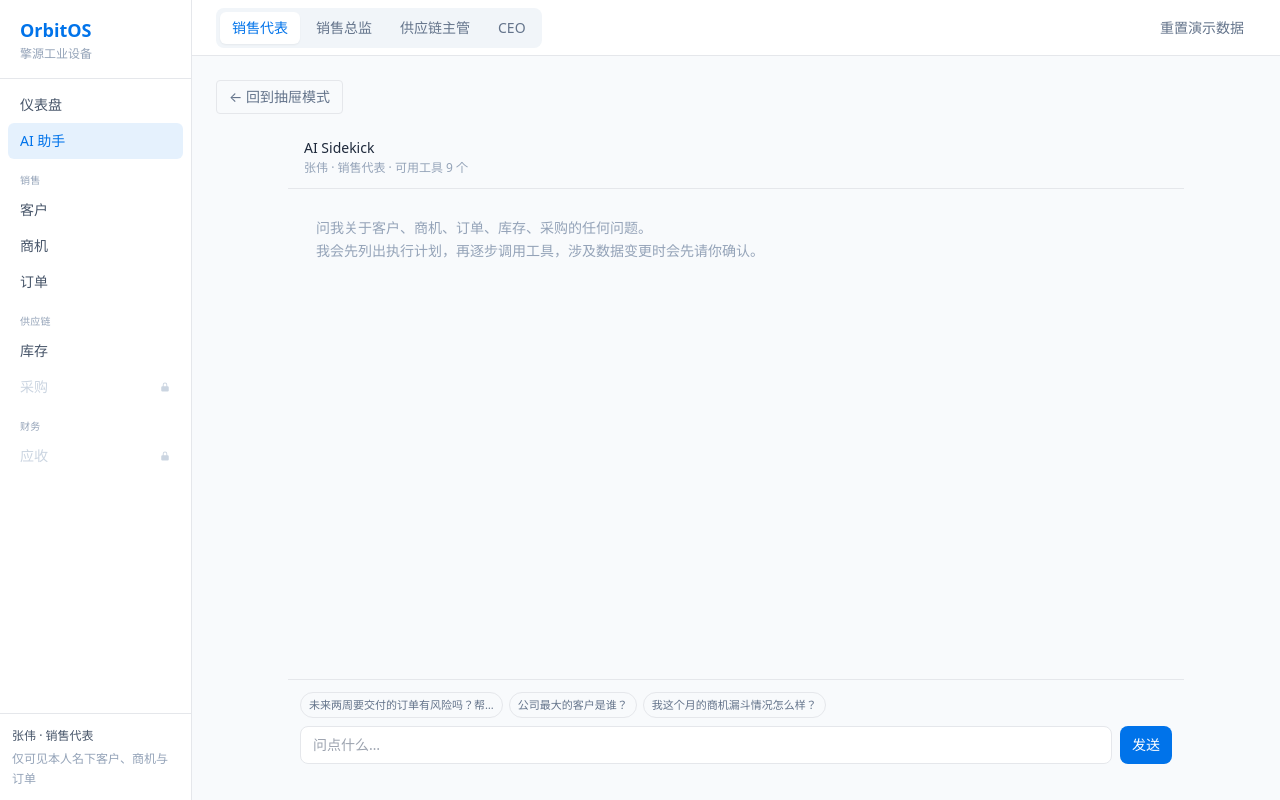
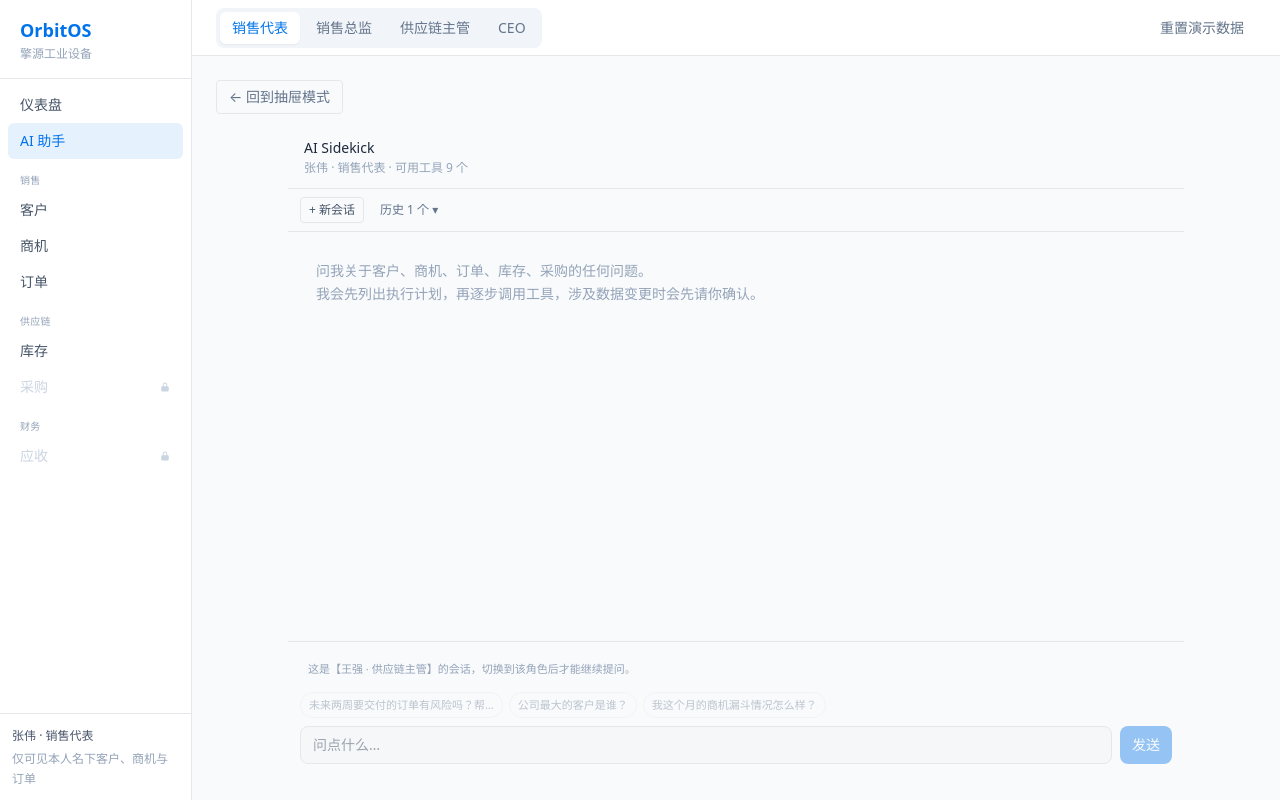
Before and after one commit to vanessayu020624/orbit-os, a React (Vite) app: page /agent in a window 1280 px wide. Both pictures are taken after a click on the button "销售代表". Built offline with nearby package versions, Linux system fonts and the light colour scheme.

Commit message:
feat(sidekick): 多会话、历史回看与跨角色只读

```diff
--- a/src/components/AppShell.tsx
+++ b/src/components/AppShell.tsx
@@ -31,7 +31,7 @@ const NAV_GROUPS: NavGroup[] = [
 export function AppShell({ children, sidekick }: { children: ReactNode; sidekick?: ReactNode }) {
   const { currentUser, reset } = useStore()
   const meta = ROLE_META[currentUser.role]
-  const { open, setOpen, wide, setWide, busy } = useSidekick()
+  const { open, setOpen, wide, setWide, busy, resetConversations } = useSidekick()
   const location = useLocation()
   const onAgentPage = location.pathname === '/agent'
   return (
@@ -78,7 +78,7 @@ export function AppShell({ children, sidekick }: { children: ReactNode; sidekick
       <div className="flex-1 flex flex-col min-w-0">
         <header className="h-14 shrink-0 bg-white border-b flex items-center justify-between px-6">
           <RoleSwitcher />
-          <button onClick={reset}
+          <button onClick={() => { reset(); resetConversations() }}
             className="text-sm text-slate-500 hover:text-danger px-3 py-1.5 rounded hover:bg-slate-50">
             重置演示数据
           </button>
--- /dev/null
+++ b/src/lib/conversations.ts
@@ -0,0 +1,105 @@
+// Sidekick 会话持久化。业务数据不持久化（generateSeed(42) 每次刷新重来），
+// 会话是第二个例外（第一个是 uiPrefs.ts 的抽屉偏好）。
+// 结构照抄 uiPrefs.ts：接受可选 store 参数、getItem/setItem 各自 try/catch、
+// 损坏内容逐级回落、绝不抛异常。
+
+import type { Item } from '../sidekick/SidekickProvider'
+
+export interface Conversation {
+  id: string
+  title: string
+  userId: string                        // 创建者，用于只读判定
+  createdAt: number                     // Date.now()
+  items: Item[]
+  history: { q: string; a: string }[]   // 喂给模型的最近两轮
+}
+
+const KEY = 'orbitos.sidekick.conversations'
+export const MAX_CONVERSATIONS = 20
+
+const UNRESOLVED_CONFIRM_ERROR = '这一轮的确认在页面刷新前未完成，已中断。'
+
+/** 标题取首个用户提问的前 20 字，超出补「…」；还没提问过的会话叫「新会话」。 */
+export function titleFor(items: Item[]): string {
+  const first = items.find((it): it is Extract<Item, { k: 'user' }> => it.k === 'user')
+  if (!first) return '新会话'
+  return first.text.length > 20 ? first.text.slice(0, 20) + '…' : first.text
+}
+
+/** 新建一个空会话。id 由调用方传入（便于测试确定性）。 */
+export function newConversation(id: string, userId: string, createdAt: number): Conversation {
+  return { id, title: '新会话', userId, createdAt, items: [], history: [] }
+}
+
+/** 把刷新后无法响应的未决确认卡换成中断提示。见决定 3。 */
+export function sanitizeItems(items: Item[]): Item[] {
+  return items.map(it => {
+    if (it.k === 'confirm' && it.resolved === undefined) {
+      return { k: 'error', text: UNRESOLVED_CONFIRM_ERROR }
+    }
+    return it
+  })
+}
+
+function getStorage(store?: Pick<Storage, 'getItem'>): Pick<Storage, 'getItem'> | null {
+  if (store) return store
+  try {
+    return globalThis.localStorage ?? null
+  } catch {
+    return null
+  }
+}
+
+function isValidConversation(v: unknown): v is Conversation {
+  if (typeof v !== 'object' || v === null) return false
+  const c = v as Record<string, unknown>
+  return typeof c.id === 'string'
+    && typeof c.title === 'string'
+    && typeof c.userId === 'string'
+    && typeof c.createdAt === 'number'
+    && Array.isArray(c.items)
+    && Array.isArray(c.history)
+}
+
+/** 读回会话列表；存储不可用或内容损坏一律返回 []，绝不抛异常。 */
+export function readConversations(store?: Pick<Storage, 'getItem'>): Conversation[] {
+  const s = getStorage(store)
+  if (!s) return []
+  let raw: string | null
+  try {
+    raw = s.getItem(KEY)
+  } catch {
+    return []
+  }
+  if (raw == null) return []
+  let parsed: unknown
+  try {
+    parsed = JSON.parse(raw)
+  } catch {
+    return []
+  }
+  if (!Array.isArray(parsed)) return []
+  const out: Conversation[] = []
+  for (const item of parsed) {
+    if (!isValidConversation(item)) continue
+    out.push({ ...item, items: sanitizeItems(item.items) })
+  }
+  return out
+}
+
+/** 写入；最多保留最近 MAX_CONVERSATIONS 条（按数组顺序取前 N 条），超额丢弃最旧的。 */
+export function writeConversations(cs: Conversation[], store?: Pick<Storage, 'setItem'>): void {
+  const s = store ?? (() => {
+    try {
+      return globalThis.localStorage ?? null
+    } catch {
+      return null
+    }
+  })()
+  if (!s) return
+  try {
+    s.setItem(KEY, JSON.stringify(cs.slice(0, MAX_CONVERSATIONS)))
+  } catch {
+    // Safari 隐私模式、配额超限等：忽略
+  }
+}
--- /dev/null
+++ b/src/sidekick/ConversationBar.tsx
@@ -0,0 +1,55 @@
+import { useState } from 'react'
+import { useStore } from '../lib/store'
+import { ROLE_META } from '../lib/rbac'
+import { useSidekick } from './SidekickProvider'
+
+export function ConversationBar() {
+  const { db, currentUser } = useStore()
+  const c = useSidekick()
+  const [expanded, setExpanded] = useState(false)
+
+  return (
+    <div className="border-b">
+      <div className="flex items-center gap-2 px-3 py-2">
+        <button onClick={c.newChat} disabled={c.busy}
+          className="text-xs px-2 py-1 rounded border text-slate-600 hover:border-brand
+                     hover:text-brand disabled:opacity-40">
+          + 新会话
+        </button>
+        <button onClick={() => setExpanded(v => !v)}
+          className="text-xs px-2 py-1 rounded text-slate-500 hover:text-brand">
+          历史 {c.conversations.length} 个 {expanded ? '▴' : '▾'}
+        </button>
+      </div>
+      {expanded && (
+        <div className="max-h-48 overflow-auto border-t">
+          {c.conversations.map(conv => {
+            const isActive = conv.id === c.activeId
+            const isOwn = conv.userId === currentUser.id
+            const owner = db.users.find(u => u.id === conv.userId)
+            const ownerName = owner?.name ?? '—'
+            const roleLabel = owner ? ROLE_META[owner.role].label : '—'
+            return (
+              <div key={conv.id}
+                onClick={() => !c.busy && c.switchChat(conv.id)}
+                className={`group flex items-center gap-2 px-3 py-1.5 text-xs
+                           ${c.busy ? 'cursor-not-allowed opacity-60' : 'cursor-pointer'}
+                           ${isActive ? 'bg-brand/10' : 'hover:bg-slate-50'}`}>
+                <div className="flex-1 min-w-0">
+                  <div className={`truncate ${isActive ? 'text-brand font-medium' : 'text-slate-600'}`}>
+                    {conv.title}
+                  </div>
+                  <div className="text-[10px] text-slate-400">
+                    {ownerName} · {roleLabel}{isOwn ? '' : ' · 只读'}
+                  </div>
+                </div>
+                <button onClick={e => { e.stopPropagation(); c.deleteChat(conv.id) }} disabled={c.busy}
+                  className="text-slate-300 hover:text-danger px-1 opacity-0 group-hover:opacity-100">×</button>
+              </div>
+            )
+          })}
+        </div>
+      )}
+    </div>
+  )
+}
--- a/src/sidekick/Sidekick.tsx
+++ b/src/sidekick/Sidekick.tsx
@@ -6,6 +6,7 @@ import { ToolCallCard } from './ToolCallCard'
 import { ConfirmCard } from './ConfirmCard'
 import { FinalAnswer } from './FinalAnswer'
 import { PRESETS, useSidekick } from './SidekickProvider'
+import { ConversationBar } from './ConversationBar'
 
 export function Sidekick() {
   // 不要解构 db——本组件不用它，vite react-ts 模板开了 noUnusedLocals，会直接构建失败
@@ -24,6 +25,8 @@ export function Sidekick() {
           {currentUser.name} · {ROLE_META[currentUser.role].label} · 可用工具 {toolCount} 个
         </div>
       </div>
+
+      <ConversationBar />
 
       <div className="flex-1 overflow-auto p-3 space-y-2.5">
         {!c.items.length && (
@@ -52,9 +55,14 @@ export function Sidekick() {
       </div>
 
       <div className="border-t p-3 space-y-2">
+        {c.readOnly && c.readOnlyOwner && (
+          <div className="text-[11px] text-slate-400 bg-slate-50 rounded px-2 py-1.5 leading-relaxed">
+            这是【{c.readOnlyOwner.name} · {c.readOnlyOwner.roleLabel}】的会话，切换到该角色后才能继续提问。
+          </div>
+        )}
         <div className="flex flex-wrap gap-1.5">
           {PRESETS.map(p => (
-            <button key={p} onClick={() => c.ask(p)} disabled={c.busy}
+            <button key={p} onClick={() => c.ask(p)} disabled={c.busy || c.readOnly}
               className="text-[11px] px-2 py-1 rounded-full border text-slate-500
                          hover:border-brand hover:text-brand disabled:opacity-40">
               {p.length > 16 ? p.slice(0, 16) + '…' : p}
@@ -64,9 +72,9 @@ export function Sidekick() {
         <div className="flex gap-2">
           <input value={c.input} onChange={e => c.setInput(e.target.value)}
             onKeyDown={e => e.key === 'Enter' && c.ask(c.input)}
-            placeholder={c.busy ? '执行中…' : '问点什么…'} disabled={c.busy}
+            placeholder={c.busy ? '执行中…' : '问点什么…'} disabled={c.busy || c.readOnly}
             className="flex-1 px-3 py-2 rounded-lg border text-sm outline-none focus:border-brand" />
-          <button onClick={() => c.ask(c.input)} disabled={c.busy}
+          <button onClick={() => c.ask(c.input)} disabled={c.busy || c.readOnly}
             className="px-3 py-2 rounded-lg bg-brand text-white text-sm disabled:opacity-40">发送</button>
         </div>
       </div>
--- a/src/sidekick/SidekickProvider.tsx
+++ b/src/sidekick/SidekickProvider.tsx
@@ -5,8 +5,12 @@ import { runAgent } from '../agent/loop'
 import { LlmRateLimited, resetUsage, sumUsage } from '../agent/llm'
 import { runReplay } from '../agent/replay'
 import { onAskAgent } from '../lib/bus'
+import { ROLE_META } from '../lib/rbac'
 import type { StepState } from './PlanChecklist'
 import { readUiPrefs, writeUiPrefs } from '../lib/uiPrefs'
+import {
+  type Conversation, readConversations, writeConversations, newConversation, titleFor,
+} from '../lib/conversations'
 
 const PRESETS = [
   '未来两周要交付的订单有风险吗？帮我排查并给出处理方案。',
@@ -58,6 +62,15 @@ export interface SidekickCtx {
   setOpen: (v: boolean) => void
   wide: boolean            // 宽档位：false=380px，true=560px
   setWide: (v: boolean) => void
+  conversations: Conversation[]
+  activeId: string
+  activeConversation: Conversation
+  readOnly: boolean
+  readOnlyOwner: { name: string; roleLabel: string } | null
+  newChat: () => void
+  switchChat: (id: string) => void
+  deleteChat: (id: string) => void
+  resetConversations: () => void
 }
 
 const Ctx = createContext<SidekickCtx | null>(null)
@@ -70,9 +83,24 @@ export function useSidekick(): SidekickCtx {
 
 export { PRESETS }
 
+function newConvId(): string {
+  return `conv-${Date.now()}-${Math.random().toString(36).slice(2, 8)}`
+}
+
 export function SidekickProvider({ children }: { children: ReactNode }) {
   const { currentUser, applyMutation, pushAudit } = useStore()
-  const [items, setItems] = useState<Item[]>([])
+
+  // 必须惰性初始化：Provider 包着整棵应用树，一次问询会 emit 几十个事件、每个都触发重渲染，
+  // 非惰性写法会在每次渲染上做一次同步 localStorage.getItem + JSON.parse 再把结果丢掉。
+  // 初始化：读回会话；列表为空就用 newConversation 造一条并设为 active；非空则 active 取第 0 条。
+  const [conversations, setConversations] = useState<Conversation[]>(() => {
+    const cs = readConversations()
+    return cs.length > 0 ? cs : [newConversation(newConvId(), currentUser.id, Date.now())]
+  })
+  const [activeId, setActiveId] = useState<string>(() => conversations[0].id)
+  const activeIdRef = useRef(activeId)
+  useEffect(() => { activeIdRef.current = activeId }, [activeId])
+
   const [steps, setSteps] = useState<Record<string, StepState>>({})
   const [amended, setAmended] = useState<Set<string>>(new Set())
   const [busy, setBusy] = useState(false)
@@ -82,9 +110,6 @@ export function SidekickProvider({ children }: { children: ReactNode }) {
   // busy 状态用于渲染禁用输入框；busyRef 供 ask() 内部做实时并发拦截，
   // 避免 bus 订阅注册的旧闭包读到渲染时快照的 busy（见下方 useEffect 的说明）。
   const busyRef = useRef(false)
-  // 最近两轮问答，喂给 planner/executor 让追问能理解指代。
-  // 切换角色时必须清空——把 A 角色看到的数据带进 B 角色的上下文是越权泄漏。
-  const history = useRef<{ q: string; a: string }[]>([])
 
   // 必须惰性初始化：Provider 包着整棵应用树，一次问询会 emit 几十个事件、每个都触发重渲染，
   // 非惰性写法会在每次渲染上做一次同步 localStorage.getItem + JSON.parse 再把结果丢掉。
@@ -92,15 +117,33 @@ export function SidekickProvider({ children }: { children: ReactNode }) {
   const [wide, setWide] = useState(() => readUiPrefs().wide)
 
   useEffect(() => { writeUiPrefs({ open, wide }) }, [open, wide])
+  useEffect(() => { writeConversations(conversations) }, [conversations])
+
+  const activeConversation = conversations.find(c => c.id === activeId) ?? conversations[0]
+  const items = activeConversation.items
+  const readOnly = activeConversation.userId !== currentUser.id
+  const owner = readOnly ? useStore.getState().db.users.find(u => u.id === activeConversation.userId) : undefined
+  const readOnlyOwner = readOnly
+    ? { name: owner?.name ?? '—', roleLabel: owner ? ROLE_META[owner.role].label : '—' }
+    : null
+
+  // 更新活跃会话的 items（同步刷新 title）。必须是函数式更新——高频 emit 下闭包读旧 state 会丢事件
+  // （P5 复审专门核过的点）。用 activeIdRef 而不是闭包里的 activeId，因为 onEvent 会被 runAgent
+  // 反复调用，闭包可能是旧渲染的快照；activeIdRef 保证一次问询的全部事件写进同一个会话，
+  // 哪怕用户中途切了会话。
+  function updateActiveItems(fn: (items: Item[]) => Item[]) {
+    setConversations(cs => cs.map(c => c.id === activeIdRef.current
+      ? { ...c, items: fn(c.items), title: titleFor(fn(c.items)) } : c))
+  }
 
   function onEvent(e: AgentEvent) {
     switch (e.type) {
       case 'plan':
-        setItems(p => [...p, { k: 'plan', plan: e.plan }])
+        updateActiveItems(p => [...p, { k: 'plan', plan: e.plan }])
         setSteps(Object.fromEntries(e.plan.steps.map(s => [s.id, 'pending' as StepState])))
         break
       case 'plan_amended':
-        setItems(p => p.map(it => it.k === 'plan'
+        updateActiveItems(p => p.map(it => it.k === 'plan'
           ? { ...it, plan: { ...it.plan, steps: [...it.plan.steps, ...e.addedSteps] } } : it))
         setAmended(s => new Set([...s, ...e.addedSteps.map(x => x.id)]))
         setSteps(s => ({ ...s, ...Object.fromEntries(e.addedSteps.map(x => [x.id, 'pending' as StepState])) }))
@@ -108,19 +151,19 @@ export function SidekickProvider({ children }: { children: ReactNode }) {
       case 'step_start': setSteps(s => ({ ...s, [e.stepId]: 'running' })); break
       case 'step_done':  setSteps(s => ({ ...s, [e.stepId]: 'done' })); break
       case 'tool_call':
-        setItems(p => [...p, { k: 'tool', id: e.id, name: e.name, args: e.args }]); break
+        updateActiveItems(p => [...p, { k: 'tool', id: e.id, name: e.name, args: e.args }]); break
       case 'tool_result':
-        setItems(p => p.map(it => it.k === 'tool' && it.id === e.id
+        updateActiveItems(p => p.map(it => it.k === 'tool' && it.id === e.id
           ? { ...it, result: e.result, ms: e.ms } : it)); break
       case 'confirm_request':
-        setItems(p => [...p, { k: 'confirm', id: e.id, toolName: e.toolName, summary: e.summary }]); break
+        updateActiveItems(p => [...p, { k: 'confirm', id: e.id, toolName: e.toolName, summary: e.summary }]); break
       case 'confirm_resolved':
-        setItems(p => p.map(it => it.k === 'confirm' && it.id === e.id
+        updateActiveItems(p => p.map(it => it.k === 'confirm' && it.id === e.id
           ? { ...it, resolved: e.approved } : it)); break
       case 'final':
-        setItems(p => [...p, { k: 'final', text: e.text, refs: e.refs }]); break
+        updateActiveItems(p => [...p, { k: 'final', text: e.text, refs: e.refs }]); break
       case 'error':
-        setItems(p => [...p, { k: 'error', text: e.message }]); break
+        updateActiveItems(p => [...p, { k: 'error', text: e.message }]); break
     }
   }
 
@@ -129,9 +172,13 @@ export function SidekickProvider({ children }: { children: ReactNode }) {
 
   async function ask(q: string) {
     if (busyRef.current || !q.trim()) return
+    // 只读会话第二道防线：UI 已经禁用了入口，这里再拦一次（和工具层的双层 RBAC 同一个思路）。
+    const askConvId = activeIdRef.current
+    const askConv = conversations.find(c => c.id === askConvId)
+    if (!askConv || askConv.userId !== useStore.getState().currentUser.id) return
     busyRef.current = true
     setBusy(true); setInput('')
-    setItems(p => [...p, { k: 'user', text: q }])
+    updateActiveItems(p => [...p, { k: 'user', text: q }])
     // 真跑成功时不该再挂着上一次失败留下的「录播模式」徽章。
     setReplayMode(false)
     resetUsage()
@@ -153,31 +200,32 @@ export function SidekickProvider({ children }: { children: ReactNode }) {
         getDb: () => useStore.getState().db,
         mutate: applyMutation, emit, pushAudit,
         requestConfirm: (id) => confirmFn(id),
-        history: history.current,
+        history: askConv.history,
       })
     } catch (e) {
       const limited = e instanceof LlmRateLimited
       setReplayMode(true)
       const scene = pickScene(q)
       // 真实卡片已经 emit 过一部分，录播从这里接管，必须有肉眼可见的分界。
-      setItems(p => [...p, { k: 'divider', text: limited
+      updateActiveItems(p => [...p, { k: 'divider', text: limited
         ? '模型并发已满（1302），以下为录播内容'
         : '模型连接失败，以下为录播内容' }])
       if (scene) {
         await runReplay(scene, askUser, emit, (id) => confirmFn(id))
       } else {
-        setItems(p => [...p, { k: 'error', text: limited
+        updateActiveItems(p => [...p, { k: 'error', text: limited
           ? '智谱免费档并发上限为 2 路，当前已占满（错误码 1302），且这个问题不在录播的两个场景内。稍等几秒重试即可。'
           : '当前无法连接模型，且这个问题不在录播的「交期风险排查」与「权限差异」两个场景内。' }])
       }
     } finally {
       // 只有当前角色仍然是发起这次提问的角色时，才把这一轮写进历史。见 shouldRecordTurn。
       if (shouldRecordTurn(askUser.id, useStore.getState().currentUser.id, finalText)) {
-        history.current = [...history.current, { q, a: finalText }].slice(-2)
+        setConversations(cs => cs.map(c => c.id === askConvId
+          ? { ...c, history: [...c.history, { q, a: finalText }].slice(-2) } : c))
       }
       const u = sumUsage()
       if (u.total_tokens > 0) {
-        setItems(p => [...p, { k: 'divider',
+        updateActiveItems(p => [...p, { k: 'divider',
           text: `本次问询消耗 ${u.total_tokens} tokens（输入 ${u.prompt_tokens} / 输出 ${u.completion_tokens}）` }])
       }
       busyRef.current = false
@@ -191,18 +239,48 @@ export function SidekickProvider({ children }: { children: ReactNode }) {
   // 抽屉可能是收起的：先展开再问，否则点击看起来毫无反应。
   useEffect(() => onAskAgent((q) => { setOpen(true); ask(q) }), [currentUser])
 
-  // 切角色即清空会话历史。可见的对话记录**保留**（剧本 C 靠上下对照），
-  // 但喂给模型的上下文必须清掉，否则会把上一个角色的数据带进新角色的推理里。
-  useEffect(() => { history.current = [] }, [currentUser])
-
   function decide(id: string, ok: boolean) {
     pending.current.get(id)?.(ok)
     pending.current.delete(id)
   }
 
+  function newChat() {
+    if (busy) return
+    const c = newConversation(newConvId(), useStore.getState().currentUser.id, Date.now())
+    setSteps({}); setAmended(new Set())
+    setConversations(cs => [c, ...cs])
+    setActiveId(c.id)
+  }
+
+  function switchChat(id: string) {
+    if (busy) return
+    if (!conversations.some(c => c.id === id)) return
+    setSteps({}); setAmended(new Set())
+    setActiveId(id)
+  }
+
+  function deleteChat(id: string) {
+    const rest = conversations.filter(c => c.id !== id)
+    const next = rest.length > 0 ? rest : [newConversation(newConvId(), useStore.getState().currentUser.id, Date.now())]
+    setConversations(next)
+    if (id === activeIdRef.current) {
+      setSteps({}); setAmended(new Set())
+      setActiveId(next[0].id)
+    }
+  }
+
+  function resetConversations() {
+    const c = newConversation(newConvId(), useStore.getState().currentUser.id, Date.now())
+    setSteps({}); setAmended(new Set())
+    setConversations([c])
+    setActiveId(c.id)
+  }
+
   const value: SidekickCtx = {
     items, steps, amended, busy, replayMode, input, setInput, ask, decide,
     open, setOpen, wide, setWide,
+    conversations, activeId, activeConversation, readOnly, readOnlyOwner,
+    newChat, switchChat, deleteChat, resetConversations,
   }
 
   return <Ctx.Provider value={value}>{children}</Ctx.Provider>
```
Also changed, not shown: 1 other file (tests, documents, lock files or other folders).
